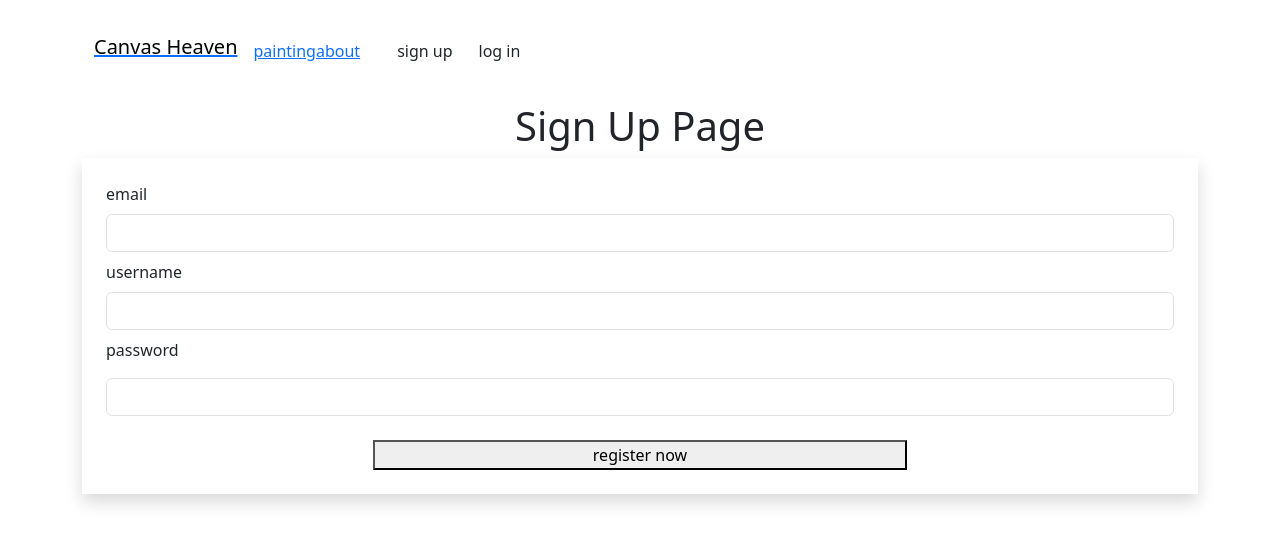
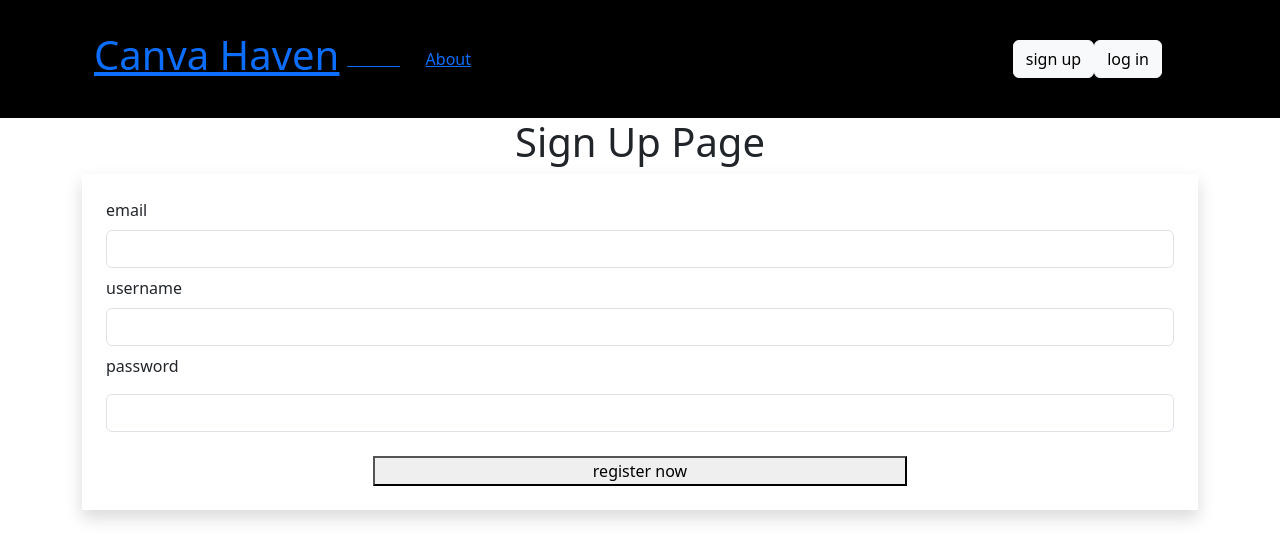
Before and after one commit to Espedro/canvasHaven, a React (Vite) app: page /signup in a window 1280 px wide. Shown: the top 560 px of the page. Built offline with nearby package versions, Linux system fonts and the light colour scheme; no server answers.

Commit message:
Update NavBar.jsx

```diff
--- a/src/components/NavBar.jsx
+++ b/src/components/NavBar.jsx
@@ -9,67 +9,81 @@ function NavBar() {
   const { user, logout } = useContext(AuthContext)
 
   return (
-    <div className="container ">
+    <div className="bg-black">
+      <div className="container">
+        <nav className="navbar navbar-expand-lg">
+          <div class="container-fluid">
+            <Link to="/">
+            <h1>
+              <a className="logo" href="#">
 
+                Canva Haven
 
-      <nav className="navbar navbar-expand-lg">
-        <div className="container-fluid">
-          <Link to="/">
-            <h1 className="navbar-brand">Canvas Heaven</h1>
+              </a>
+              </h1>
+
             </Link>
-
             <button
               className="navbar-toggler"
               type="button"
               data-bs-toggle="collapse"
-            data-bs-target="#navbarNav"
-            aria-controls="navbarNav"
+              data-bs-target="#navbarText"
+              aria-controls="navbarText"
               aria-expanded="false"
               aria-label="Toggle navigation"
             >
-            <span class="navbar-toggler-icon"></span>
+              <span className="navbar-toggler-icon"></span>
             </button>
 
-          <div className="collapse navbar-collapse" id="navbarNav">
-            <ul className="navbar-nav">
+            <div className="collapse navbar-collapse" id="navbarText">
+              <ul className="navbar-nav me-auto mb-2 mb-lg-0">
                 <li className="nav-item">
-                <Link to="/painting" className="Nav-link">
-               painting
+                  <Link to="/painting">
+                    <a class="nav-link active" aria-current="page" href="#">
+                      Painting
+                    </a>
                   </Link>
                 </li>
-
                 <li className="nav-item">
+                  <a class="nav-link active" aria-current="page" href="#">
+                    {" "}
                     <Link to="/about" className="links">
-                about
+                      About
                     </Link>
+                  </a>
                 </li>
-
                 <li className="nav-item">
+                  <a class="nav-link active" aria-current="page" href="#">
+                    {" "}
                     {user && user.isAdmin && (
                       <Link to="/painting/create">Create a Painting</Link>
                     )}
+                  </a>
                 </li>
               </ul>
 
+              <span class="navbar-text">
                 {user ? (
                   <div className="center gap-4 p-4">
-                <button onClick={logout} className="btn">
+                    <button onClick={logout} className="btn btn-light">
                       logout
                     </button>
                   </div>
                 ) : (
                   <div className="center gap-4 p-4">
-                <Link to="/signup" className="btn">
+                    <Link to="/signup" className="btn btn-light">
                       sign up
                     </Link>
-                <Link to="/login" className="btn">
+                    <Link to="/login" className="btn btn-light">
                       log in
                     </Link>
                   </div>
                 )}
+              </span>
             </div>
+          </div>{" "}
+        </nav>
       </div>
-      </nav>
     </div>
   )
 }
@@ -77,13 +91,4 @@ function NavBar() {
 export default NavBar
 
 {
-  /* <ul>
-
-<li> Home Page</li>
-<li> About US</li>
-<li> Painting</li>
-<li> Sign Up</li>
-<li> Login</li>
-
-</ul> */
 }
```
Lines whose indentation alone changed are shown as unchanged.
